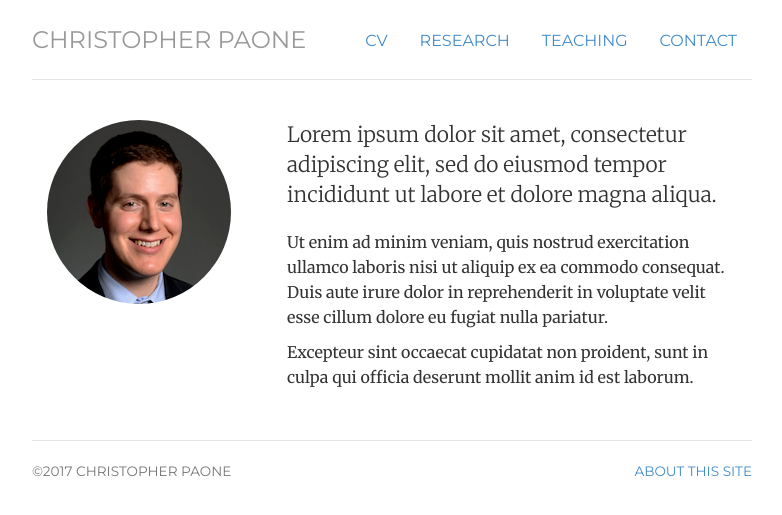
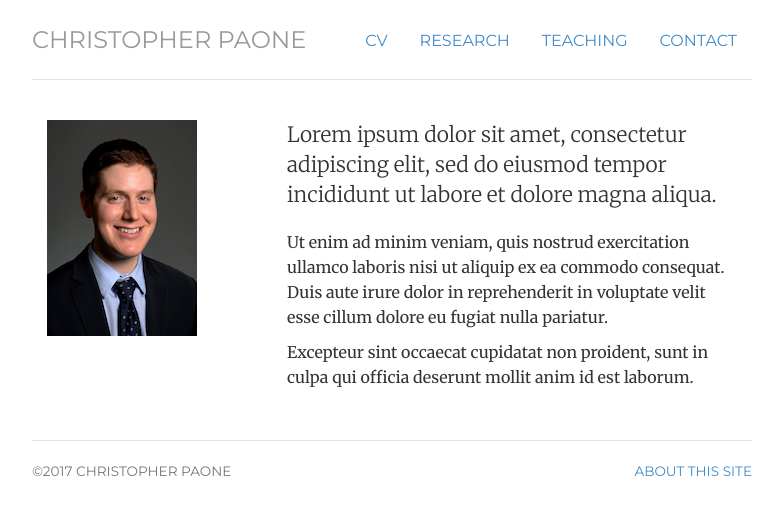
Before and after one commit to paonec/paonec.github.io, a Jekyll site: the page built from index.html, in a window 1280 px wide. Shown: the top 515 px of the page, without its empty margins (248-1030 px from the left). Built offline with Jekyll 4.4.1, drawn with Linux system fonts in a browser that asks for light colours.

Commit message:
Test img

```diff
--- a/index.html
+++ b/index.html
@@ -10,7 +10,7 @@ description: Christopher Paone
 <!-- <div class="jumbotron"> -->
 <div class="row marketing">
 	<div class="col-sm-4">
-	<img  class="img-circle avatar" alt="Christpher C. Paone" src="img/paonec-184px.png">
+	<img alt="Christpher Paone" src="img/paonec-150px.png">
 	</div>
 	<div class="col-sm-8">
 	<p class="lead">Lorem ipsum dolor sit amet, consectetur adipiscing elit, sed do eiusmod tempor incididunt ut labore et dolore magna aliqua.</p>
```
Also changed, not shown: img/paonec-150px.png (added).
